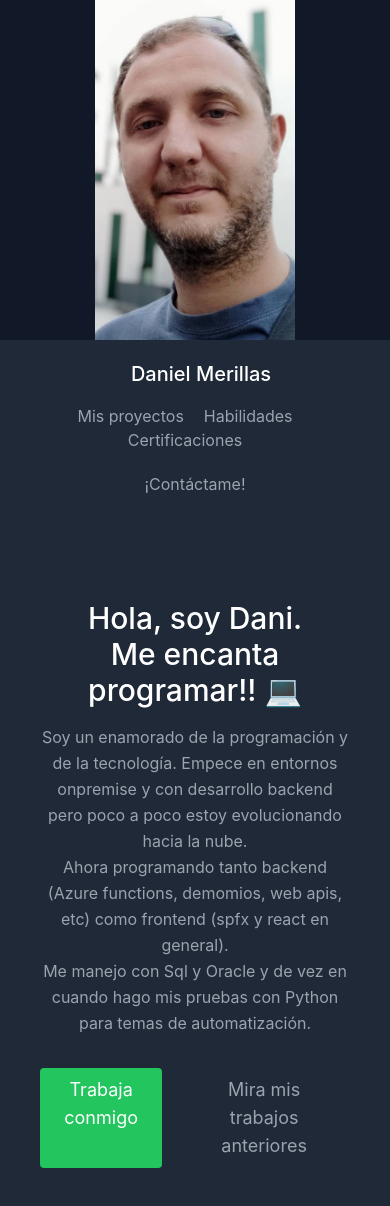
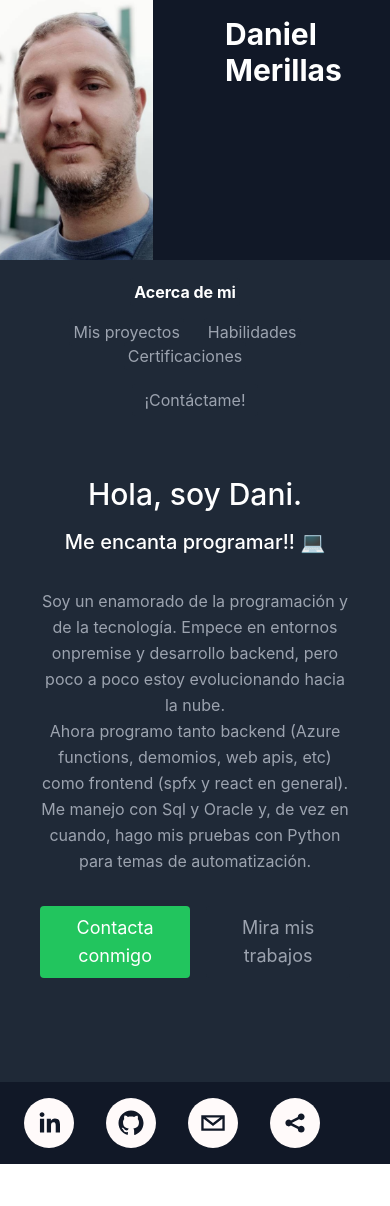
Before and after one commit to DanMerillas/react-porfolio, a React (Create React App) app: page / in a window 390 px wide. Shown: the top 1206 px of the page. After the commit the page ends 1164 px from the top, so only its background shows below. Built offline with nearby package versions, Linux system fonts and the light colour scheme.

Commit message:
Correccciones autografias y menu seleccionado

```diff
--- a/src/App.tsx
+++ b/src/App.tsx
@@ -5,6 +5,7 @@ import Contact from "./components/Contact";
 import Navbar from "./components/Navbar";
 import Projects from "./components/Projects";
 import Skills from "./components/Skills";
+import Footer from "./components/Footer";
 import Certifications from "./components/Certifications";
 import yo from './yo.png'
 
@@ -16,14 +17,22 @@ function App() {
   return (
     <main className="text-gray-400 bg-gray-900 body-font">
 
-      <div className="container mx-auto flex md:flex-row flex-col items-center">
-      <img alt='Daniel Merillas' src={yo} className={'imgYo'}/>
+      <div className="container mx-auto flex md:flex-row flex-col">
+        <div className="flex">
+          <div className="rounded flex pr-9 h-full">
+            <img alt='Daniel Merillas' src={yo} className={'imgYo'} />
+          </div>
+          <div className="rounded flex pl-9 h-full items-center">
+            <label className='title-font sm:text-4xl text-3xl mt-4 text-white' title='Daniel Merillas'><strong>Daniel Merillas</strong></label>
+          </div>
+
+        </div>
       </div>
 
       <BrowserRouter>
         <Routes>
           <Route key={'nav'} path="/" element={<Navbar />}>
-          <Route key={'about'} index  element={<About />}></Route>
+            <Route key={'about'} path="/" element={<About />}></Route>
             <Route key={'projects'} path="/projects" element={<Projects />}></Route>
             <Route key={'skills'} path="/skills" element={<Skills />} />
             <Route key={'certifications'} path="/certifications" element={<Certifications />} />
@@ -31,6 +40,8 @@ function App() {
           </Route>
         </Routes>
       </BrowserRouter>
+      <Footer />
+
     </main>
   );
 }
--- a/src/components/About.tsx
+++ b/src/components/About.tsx
@@ -5,27 +5,27 @@ export default function About() {
 
     return (
         <section id="about">
-          <div className="container mx-auto flex px-10 py-20 md:flex-row flex-col items-center">
+          <div className="container mx-auto flex px-10 py-10 md:flex-row flex-col items-center">
             <div className="lg:flex-grow md:w-1/2 lg:pr-24 md:pr-16 flex flex-col md:items-start md:text-left mb-16 md:mb-0 items-center text-center">
               <h1 className="title-font sm:text-4xl text-3xl mb-4 font-medium text-white">
-                <p>Hola, soy Dani.</p>
-                <p>Me encanta programar!! 💻</p>
+                <p className='mb-4'>Hola, soy Dani.</p>
+                <p className="title-font sm:text-xl text-xl mb-4 text-white">Me encanta programar!! 💻</p>
               </h1>
               <p className="mb-8 leading-relaxed">
-              Soy un enamorado de la programación y de la tecnología. Empece en entornos onpremise y con desarrollo backend pero poco a poco estoy evolucionando hacia la nube. <br/>
-              Ahora programando tanto backend (Azure functions, demomios, web apis, etc) como frontend (spfx y react en general). <br/>
-              Me manejo con Sql y Oracle y de vez en cuando hago mis pruebas con Python para temas de automatización.
+              Soy un enamorado de la programación y de la tecnología. Empece en entornos onpremise y desarrollo backend, pero poco a poco estoy evolucionando hacia la nube. <br/>
+              Ahora programo tanto backend (Azure functions, demomios, web apis, etc) como frontend (spfx y react en general). <br/>
+              Me manejo con Sql y Oracle y, de vez en cuando, hago mis pruebas con Python para temas de automatización.
               </p>
               <div className="flex justify-center">
                 <Link
                   to="/contact"
                   className="inline-flex text-white bg-green-500 border-0 py-2 px-6 focus:outline-none hover:bg-green-600 rounded text-lg">
-                  Trabaja conmigo
+                  Contacta conmigo
                 </Link>
                 <Link
                   to="/projects"
                   className="ml-4 inline-flex text-gray-400 bg-gray-800 border-0 py-2 px-6 focus:outline-none hover:bg-gray-700 hover:text-white rounded text-lg">
-                  Mira mis trabajos anteriores
+                  Mira mis trabajos
                 </Link>
               </div>
             </div>
--- /dev/null
+++ b/src/components/Footer.tsx
@@ -0,0 +1,16 @@
+import { SocialIcon } from 'react-social-icons';
+
+export default function Footer() {
+    return (
+        <footer>
+            <div className="mx-auto flex md:flex-row flex-col">
+                <div className='flex flex-wrap lg:w-4/5 sm:mx-auto sm:mb-2'>
+                    <div className='p-4 ml-2'><SocialIcon url="https://linkedin.com/in/daniel-merillas-667b6a1a" bgColor="#FFFAFA" /></div>
+                    <div className='p-4'><SocialIcon url="https://github.com/DanMerillas" bgColor="#FFFAFA" /></div>
+                    <div className='p-4'><SocialIcon url="mailto:daniel.merillas@gmailcom" bgColor="#FFFAFA" /></div>
+                    <div className='p-4'><SocialIcon url="https://daniel-merillas.netlify.app" label="Our portfolio" bgColor="#FFFAFA" /></div>
+                </div>
+            </div>
+        </footer>
+    );
+}
--- a/src/components/Navbar.tsx
+++ b/src/components/Navbar.tsx
@@ -1,37 +1,45 @@
 
-import { Link,Outlet } from 'react-router-dom';
+import { Outlet } from 'react-router-dom';
+import { useState } from 'react'
+import NavbarItem from './NavbarItem'
+
+
+
 
 export default function Navbar() {
+
+  const [activeItem, setactiveItem] = useState<number>(1);
+
+
   return (
     <header className="bg-gray-800 md:sticky top-0 z-10">
-
+      <nav>
         <div className="container mx-auto flex flex-wrap p-5 flex-col md:flex-row items-center">
 
-            <div className="title-font font-medium text-white mb-4 md:mb-0">
-              <Link to="/" className="ml-3 text-xl">
-                Daniel Merillas
-              </Link>
+          <div className="title-font font-medium text-base mb-4 md:mb-0">
+            <span onClick={() => setactiveItem(1)} className={activeItem === 1 ? "active" : ""}>
+              <NavbarItem textItem="Acerca de mi" toLink="/" itemClassName="mr-5 bg-gray-800 border-0 py-1 px-1 focus:outline-none hover:bg-gray-700 rounded" />
+            </span>
           </div>
           <nav className="md:mr-auto md:ml-4 md:py-1 md:pl-4 md:border-l md:border-gray-700	flex flex-wrap items-center text-base justify-center">
-              <Link to="/projects" className="mr-5 hover:text-white">
-                Mis proyectos
-              </Link>
-              <Link to="/skills" className="mr-5 hover:text-white">
-                Habilidades
-              </Link>
-              <Link to="/certifications" className="mr-5 hover:text-white">
-                Certificaciones
-              </Link>
+            <span onClick={() => setactiveItem(2)} className={activeItem === 2 ? "active" : ""}>
+              <NavbarItem textItem="Mis proyectos" toLink="/projects" itemClassName="mr-5 bg-gray-800 border-0 py-1 px-1 focus:outline-none hover:bg-gray-700 rounded" />
+            </span>
+            <span onClick={() => setactiveItem(3)} className={activeItem === 3 ? "active" : ""}>
+              <NavbarItem textItem="Habilidades" toLink="/skills" itemClassName="mr-5 bg-gray-800 border-0 py-1 px-1 focus:outline-none hover:bg-gray-700 rounded" />
+            </span>
+            <span onClick={() => setactiveItem(4)} className={activeItem === 4 ? "active" : ""}>
+              <NavbarItem textItem="Certificaciones" toLink="/certifications" itemClassName="mr-5 bg-gray-800 border-0 py-1 px-1 focus:outline-none hover:bg-gray-700 rounded" />
+            </span>
           </nav>
-            <Link
-              to="/contact"
-              className="inline-flex items-center bg-gray-800 border-0 py-1 px-3 focus:outline-none hover:bg-gray-700 rounded text-base mt-4 md:mt-0">
-              ¡Contáctame!
-              {/* <ArrowRightIcon className="w-4 h-4 ml-1" /> */}
-            </Link>
+          <span onClick={() => setactiveItem(5)} className={activeItem === 5 ? "active" : ""}>
+            <NavbarItem textItem="¡Contáctame!" toLink="/contact" itemClassName="inline-flex items-center bg-gray-800 border-0 py-1 px-3 focus:outline-none hover:bg-gray-700 rounded text-base mt-4 md:mt-0" />
+          </span>
+
         </div>
 
         <Outlet />
+      </nav>
     </header>
   );
 }
--- /dev/null
+++ b/src/components/NavbarItem.tsx
@@ -0,0 +1,18 @@
+import { Link } from 'react-router-dom';
+
+
+export interface NavBarItemProps{textItem : string, toLink:string,  itemClassName:string}
+
+
+
+
+export default function NavbarItem(prop:NavBarItemProps) {
+
+
+    return (
+
+      <Link to={prop.toLink} className={prop.itemClassName} >
+      {prop.textItem}</Link>
+      );
+
+}
--- a/src/components/Projects.tsx
+++ b/src/components/Projects.tsx
@@ -4,7 +4,7 @@ import { projects } from "../data"
 
 export default function Projects() {
     return (
-        <section id="projects" className="text-gray-400 bg-gray-900 body-font">
+        <section id="projects" className="text-gray-400 body-font">
           <div className="container px-5 py-10 mx-auto text-center lg:px-40">
             <div className="flex flex-col w-full mb-20">
 
@@ -12,7 +12,7 @@ export default function Projects() {
                 Aplicaciones que he construido
               </h1>
               <p className="lg:w-2/3 mx-auto leading-relaxed text-base">
-                He realizado proyectos de todos los tipos y tecnologias.
+                He realizado proyectos de todo tipo y tecnologías.
               </p>
               <p className="text-white">* Pon el cursor sobre las imagenes o haz click en ellas</p>
             </div>
--- a/src/components/Skills.tsx
+++ b/src/components/Skills.tsx
@@ -11,8 +11,8 @@ export default function Skills() {
                 Habilidades y Tecnologías
               </h1>
               <p className="text-base leading-relaxed xl:w-2/4 lg:w-3/4 mx-auto">
-                Tengo facilidad para aprender cosas nuevas y todo lo que me suponga un reto me gusta!! <br/>
-                Me encanta relacionarme con los compañeros y el buen rollo y la colaboración es la base de mi vida.
+                Tengo facilidad para aprender cosas nuevas y me encantan los nuevos retos!! <br/>
+                Soy una persona muy sociable, trato de mantener siempre un buen ambiente de trabajo con compañeros y clientes y la colaboración es la base de mi vida.
               </p>
             </div>
             <div className="flex flex-wrap lg:w-4/5 sm:mx-auto sm:mb-2 -mx-2">
--- a/src/index.css
+++ b/src/index.css
@@ -40,3 +40,8 @@ section{
   height: 100%;
   object-fit: contain;
 }
+
+.active{
+  font-weight: bold;
+  color: white;
+}
```
Also changed, not shown: src/components/Contact.tsx (+3 -13 lines), src/data.js (+9 -8 lines). Lines whose indentation alone changed are shown as unchanged.
